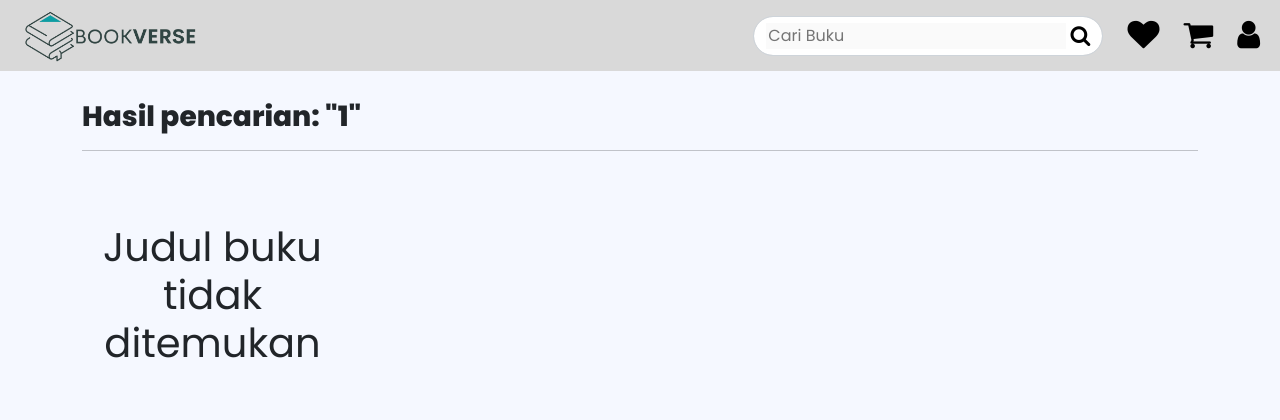
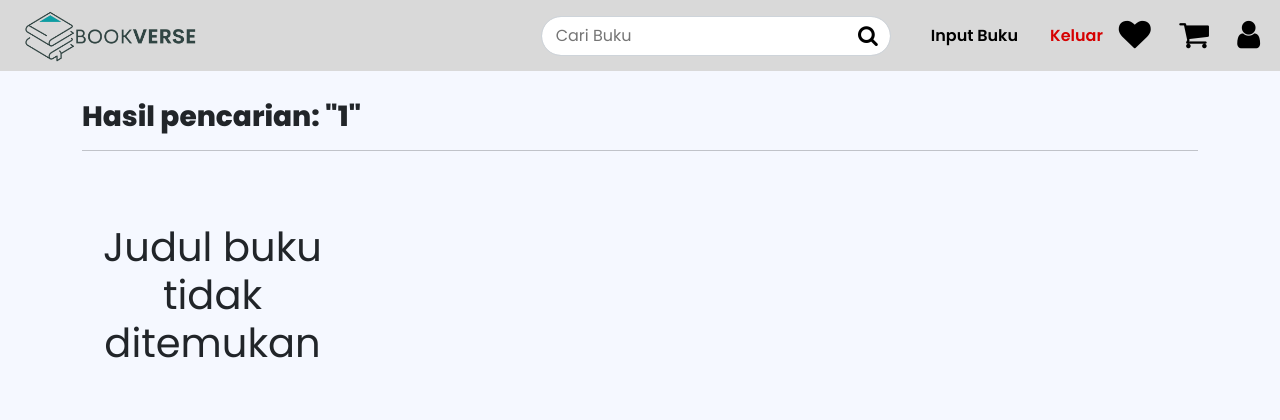
Before and after one commit to Unmates/Bookverse-kelompok3, a Flask app: page /search/1 in a window 1280 px wide. Shown: the top 420 px of the page. Run offline with Flask 3, Linux system fonts and the light colour scheme; data that the repository does not hold is empty; some libraries are stand-ins or nearby versions.

Commit message:
fix navbar & check judul

```diff
--- a/app.py
+++ b/app.py
@@ -69,6 +69,12 @@
 def check_id():
     username_receive = request.form['username_give']
     exists = bool(db.login.find_one({'username': username_receive}))
+    return jsonify({'result': 'success', 'exists': exists})
+
+@app.route('/check_judul', methods=['POST'])
+def check_judul():
+    judul_receive = request.form['judul_give']
+    exists = bool(db.book.find_one({'JudulBuku': judul_receive}))
     return jsonify({'result': 'success', 'exists': exists})
 
 @app.route('/registuser')
--- a/static/myjs.js
+++ b/static/myjs.js
@@ -1,3 +1,39 @@
+// Page Login
+function sign_in() {
+    let username = $('#inputUsername').val();
+    let password = $('#inputPassword').val();
+
+    $.ajax({
+        type: "POST",
+        url: "/sign_in",
+        data: {
+            username_give: username,
+            password_give: password,
+        },
+        success: function (response) {
+            console.log(response)
+            if (response["result"] === "success") {
+                $.removeCookie('mytoken', { path: '/' });
+                $.removeCookie('role', { path: '/' });
+                if (response["role"] === "admin") {
+                    $.cookie("mytoken", response["token"], { path: "/" });
+                    $.cookie("role", response["role"], { path: "/" });
+                    $.cookie("username", response["username"], { path: "/" });
+                    window.location.replace("/adminpage");
+                }
+                else {
+                    $.cookie("mytoken", response["token"], { path: "/" });
+                    $.cookie("role", response["role"], { path: "/" });
+                    $.cookie("username", response["username"], { path: "/" });
+                    window.location.replace("/")
+                }
+            } else {
+                alert(response["msg"]);
+            }
+        },
+    });
+}
+
 function role_log() {
     let role = $.cookie('role');
     if (role === "admin") {
@@ -50,7 +86,6 @@
                 helpId.removeClass("fa-user")
                     .removeClass("fa-check")
                     .addClass("fa-times");
-                inputUsername.focus();
             } else {
                 alert('Username bisa digunakan');
                 helpId.removeClass("fa-user")
@@ -497,7 +532,7 @@
                     <option value="Korea">Korea</option>
                 </select>
             </div>
-            <button onclick="editing()" class="btn semibold btn-login mb-3">Update</button>
+            <button onclick="check_judul_e()" class="btn semibold btn-login mb-3">Update</button>
         </div>
     </div>
     `;
@@ -702,98 +737,6 @@
     })
 }
 
-function check_user() {
-    let role = $.cookie('role');
-    console.log(role);
-    if (role !== "user") {
-        window.location.replace("/login");
-    }
-}
-
-// Page Login
-function sign_in() {
-    let username = $('#inputUsername').val();
-    let password = $('#inputPassword').val();
-
-    $.ajax({
-        type: "POST",
-        url: "/sign_in",
-        data: {
-            username_give: username,
-            password_give: password,
-        },
-        success: function (response) {
-            console.log(response)
-            if (response["result"] === "success") {
-                $.removeCookie('mytoken', { path: '/' });
-                $.removeCookie('role', { path: '/' });
-                if (response["role"] === "admin") {
-                    $.cookie("mytoken", response["token"], { path: "/" });
-                    $.cookie("role", response["role"], { path: "/" });
-                    $.cookie("username", response["username"], { path: "/" });
-                    window.location.replace("/adminpage");
-                }
-                else {
-                    $.cookie("mytoken", response["token"], { path: "/" });
-                    $.cookie("role", response["role"], { path: "/" });
-                    $.cookie("username", response["username"], { path: "/" });
-                    window.location.replace("/")
-                }
-            } else {
-                alert(response["msg"]);
-            }
-        },
-    });
-}
-
-// Page Profile
-function profile() {
-    let username = user_list['username'];
-    let email = user_list['email'];
-    let nohp = user_list['nohp'];
-    let alamat = user_list['alamat'];
-    let profile = user_list['profile_default'];
-
-    let temp_html = `
-    <div class="col-4 photo">
-        <h2 class="bold mt-3 ms-1">FOTO PROFIL</h2>
-        <img src="/static/${profile}" class="img-thumbnail gambar mt-3"
-            alt="Profile">
-        <div class="custom-file-input ms-1 mt-4 mb-4 bold">
-            <label for="profile-user">Choose File</label>
-            <input type="file" id="profile-user" name="profile-user">
-        </div>
-    </div>
-    <div class="col-4 ms-4 info-akun">
-        <h3 class="bold mt-3">Informasi Akun</h3>
-        <hr>
-        <div class="mb-2">
-            <label for="inputUsername" class="form-label ps-1">Username</label>
-            <input type="email" class="form-control" id="inputUsername" value="${username}" disabled>
-        </div>
-        <div class="mb-2">
-            <label for="inputEmail" class="form-label ps-1">Email*</label>
-            <input type="email" class="form-control" id="inputEmail" value="${email}">
-        </div>
-        <div class="mb-2">
-            <label for="inputNomor" class="form-label ps-1">No HP*</label>
-            <input type="email" class="form-control" id="inputNomor" value="${nohp}">
-        </div>
-        <div class="mb-2">
-            <label for="inputAlamat" class="form-label ps-1">Alamat (opsional)</label>
-            <textarea class="form-control" id="inputAlamat" rows="2">${alamat}</textarea>
-        </div>
-        <div class="text-center">
-            <button type="button" onclick="update_profile()" class="btn mt-3 bold btn-info-save">SAVE</button>
-        </div>
-    </div>
-    <div class="text-center mt-5">
-        <button type="button" class="btn btn-lg text-center bold btn-logout" onclick="sign_out()">Log Out</button>
-    </div>
-    `;
-    $('#editprofile').append(temp_html);
-}
-
 function update_profile() {
     let file = $("#profile-user")[0].files[0];
     if (!file) {
@@ -866,6 +809,54 @@
             window.location.replace("/login");
         }
     });
+}
+
+// Page Profile
+function profile() {
+    let username = user_list['username'];
+    let email = user_list['email'];
+    let nohp = user_list['nohp'];
+    let alamat = user_list['alamat'];
+    let profile = user_list['profile_default'];
+
+    let temp_html = `
+    <div class="col-4 photo">
+        <h2 class="bold mt-3 ms-1">FOTO PROFIL</h2>
+        <img src="/static/${profile}" class="img-thumbnail gambar mt-3"
+            alt="Profile">
+        <div class="custom-file-input ms-1 mt-4 mb-4 bold">
+            <label for="profile-user">Choose File</label>
+            <input type="file" id="profile-user" name="profile-user">
+        </div>
+    </div>
+    <div class="col-4 ms-4 info-akun">
+        <h3 class="bold mt-3">Informasi Akun</h3>
+        <hr>
+        <div class="mb-2">
+            <label for="inputUsername" class="form-label ps-1">Username</label>
+            <input type="email" class="form-control" id="inputUsername" value="${username}" disabled>
+        </div>
+        <div class="mb-2">
+            <label for="inputEmail" class="form-label ps-1">Email*</label>
+            <input type="email" class="form-control" id="inputEmail" value="${email}">
+        </div>
+        <div class="mb-2">
+            <label for="inputNomor" class="form-label ps-1">No HP*</label>
+            <input type="email" class="form-control" id="inputNomor" value="${nohp}">
+        </div>
+        <div class="mb-2">
+            <label for="inputAlamat" class="form-label ps-1">Alamat (opsional)</label>
+            <textarea class="form-control" id="inputAlamat" rows="2">${alamat}</textarea>
+        </div>
+        <div class="text-center">
+            <button type="button" onclick="update_profile()" class="btn mt-3 bold btn-info-save">SAVE</button>
+        </div>
+    </div>
+    <div class="text-center mt-5">
+        <button type="button" class="btn btn-lg text-center bold btn-logout" onclick="sign_out()">Log Out</button>
+    </div>
+    `;
+    $('#editprofile').append(temp_html);
 }
 
 // Page Regis User
@@ -977,3 +968,39 @@
         }
     });
 }
+
+function check_judul_t() {
+    let judul = $('#judul').val();
+    $.ajax({
+        type: "POST",
+        url: "/check_judul",
+        data: {
+            judul_give: judul,
+        },
+        success: function (response) {
+            if (response["exists"]) {
+                alert('Judul sudah digunakan!');
+            } else {
+                postbook();
+            }
+        },
+    });
+}
+
+function check_judul_e() {
+    let judul = $('#judul').val();
+    $.ajax({
+        type: "POST",
+        url: "/check_judul",
+        data: {
+            judul_give: judul,
+        },
+        success: function (response) {
+            if (response["exists"]) {
+                alert('Judul sudah digunakan!');
+            } else {
+                editing();
+            }
+        },
+    });
+}
--- a/templates/search.html
+++ b/templates/search.html
@@ -31,9 +31,9 @@
 </head>
 
 <body>
-    <nav class="navbar fixed-top navbar-expand bg-nav" id="navadmin">
+    <nav class="navbar fixed-top navbar-expand bg-nav">
         <div class="container-fluid">
-            <a class="navbar-brand" href="/adminpage">
+            <a class="navbar-brand" href="/">
                 <img src="{{ url_for('static', filename='logo.png') }}" alt="Logo" height="55" width="200">
             </a>
             <div class="collapse navbar-collapse justify-content-end" id="navbarNavAltMarkup">
@@ -44,32 +44,18 @@
                             <a onclick="cari()"><i class="fa fa-search fa-lg icon-src-nav" aria-hidden="true"></i></a>
                         </div>
                     </form>
-                    <a class="nav-link active semibold" style="color: black;" aria-current="page" href="/tambah">Input
+                </div>
+                <div class="d-flex" id="navadmin">
+                    <a class="nav-link semibold" style="color: black;" aria-current="page" href="/tambah">Input
                         Buku</a>
                     <a class="nav-link semibold" style="color: #D60000; cursor: pointer;"
                         onclick="sign_out()">Keluar</a>
                 </div>
-            </div>
-        </div>
-    </nav>
-
-    <nav class="navbar fixed-top navbar-expand bg-nav" id="navuser">
-        <div class="container-fluid">
-            <a class="navbar-brand" href="/">
-                <img src="{{ url_for('static', filename='logo.png') }}" alt="Logo" height="55" width="200">
-            </a>
-            <div class="collapse navbar-collapse justify-content-end" id="navbarNavAltMarkup">
-                <div class="navbar-nav">
-                    <form class="d-flex">
-                        <div class="form-control me-4 form-nav">
-                            <input class="inp-nav" placeholder="Cari Buku" aria-label="Search" id="cari" disabled>
-                            <a onclick="cari()"><i class="fa fa-search fa-lg icon-src-nav" aria-hidden="true"></i></a>
-                        </div>
-                    </form>
+                <div id="navuser">
+                    <a href="/favorite"><i class="fa fa-heart fa-2x me-4 black" aria-hidden="true"></i></a>
+                    <a href="/cart"><i class="fa fa-shopping-cart fa-2x me-4 black" aria-hidden="true"></i></a>
+                    <a href="/profile"><i class="fa fa-user fa-2x me-2 black" aria-hidden="true"></i></a>
                 </div>
-                <a href="/favorite"><i class="fa fa-heart fa-2x me-4 black" aria-hidden="true"></i></a>
-                <a href="/cart"><i class="fa fa-shopping-cart fa-2x me-4 black" aria-hidden="true"></i></a>
-                <a href="/profile"><i class="fa fa-user fa-2x me-2 black" aria-hidden="true"></i></a>
             </div>
         </div>
     </nav>
--- a/templates/tambahbuku.html
+++ b/templates/tambahbuku.html
@@ -102,13 +102,12 @@
                     </div>
                 </div>
                 <div class="d-flex justify-content-center my-4">
-                    <button onclick="postbook()" class="btn semibold btn-login py-2 me-5">Tambah</button>
+                    <button onclick="check_judul_t()" class="btn semibold btn-login py-2 me-5">Tambah</button>
                     <a href="/adminpage"><button class="btn semibold btn-back">Batal</button></a>
                 </div>
             </div>
         </div>
     </div>
-    </div>
 </body>
 
 </html>
```
